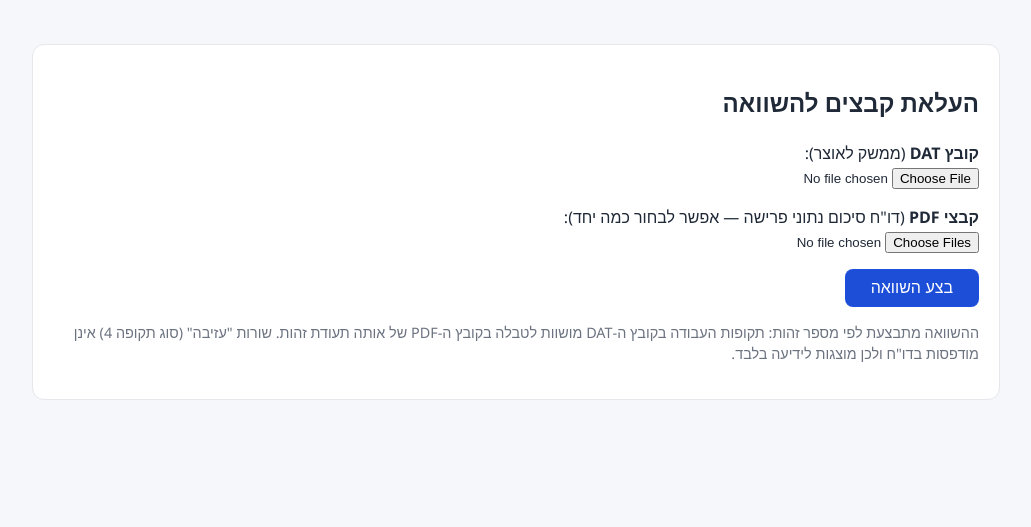
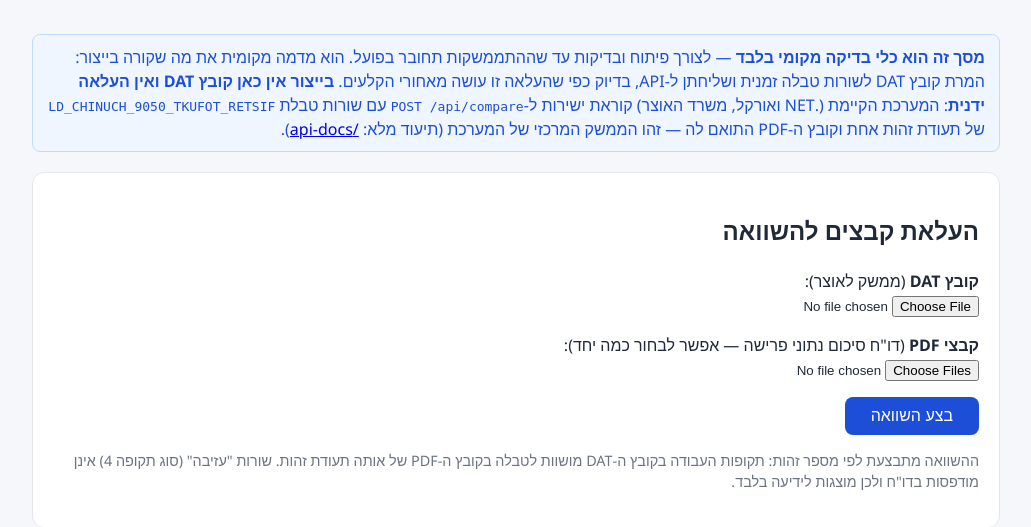
Before and after one commit to meanochi/Data-Comparison-Practicum, a Node server app: page / in a window 1280 px wide. Shown: the part 96-623 px from the top of the page, without its empty margins (124-1155 px from the left). Run offline with Node 20, Linux system fonts and the light colour scheme.

Commit message:
הבהרה: ה-API הוא הממשק המרכזי, מסך העלאת DAT הוא כלי בדיקה מקומי
עברתי על כל הקוד, ההערות וה-README ומצאתי שההפרדה בפועל תקינה: /api/compare
הוא הממשק היחיד שמתועד ב-openapi.json, ומסך ההעלאה (/compare) כבר עובד
כלקוח שלו בלבד (tableSource.js), עם קבצי הרצה/דמו נפרדים ומוחרגים ב-gitignore.

הפער היה שהמשתמש במסך הווב עצמו (בלי לקרוא README/קוד) לא רואה שום סימון
לכך שמדובר בכלי בדיקה ולא בממשק הייצור. הוספתי הודעה בולטת בכותרת המשותפת
לכל הדפים שמבהירה זאת, וחיזקתי את אותה נקודה בפתיח ה-README ובהערת הראש
של server.js.

```diff
--- a/views/partials/top.ejs
+++ b/views/partials/top.ejs
@@ -43,6 +43,7 @@
     .badge.bad { background: var(--bad-bg); color: var(--bad-text); border-color: var(--bad-border); }
     .badge.warn { background: var(--warn-bg); color: var(--warn-text); border-color: var(--warn-border); }
     .badge.info { background: var(--info-bg); color: var(--info-text); border-color: var(--info-border); }
+    .alert.info { background: var(--info-bg); color: var(--info-text); border-color: var(--info-border); }
     .muted { color: var(--muted); font-size: .9rem; }
     details.id-block { margin-top: 12px; border: 1px solid var(--border); border-radius: 10px; background: var(--card); }
     details.id-block > summary {
@@ -69,3 +70,13 @@
     </div>
   </header>
   <div class="container">
+    <div class="alert info">
+      <b>מסך זה הוא כלי בדיקה מקומי בלבד</b> — לצורך פיתוח ובדיקות עד שההתממשקות
+      תחובר בפועל. הוא מדמה מקומית את מה שקורה בייצור: המרת קובץ DAT לשורות
+      טבלה זמנית ושליחתן ל-API, בדיוק כפי שהעלאה זו עושה מאחורי הקלעים.
+      <b>בייצור אין כאן קובץ DAT ואין העלאה ידנית</b>: המערכת הקיימת (.NET
+      ואורקל, משרד האוצר) קוראת ישירות ל-<code>POST /api/compare</code> עם
+      שורות טבלת <code>LD_CHINUCH_9050_TKUFOT_RETSIF</code> של תעודת זהות
+      אחת וקובץ ה-PDF התואם לה — זהו הממשק המרכזי של המערכת (תיעוד מלא:
+      <a href="/api-docs">/api-docs</a>).
+    </div>
```
Also changed, not shown: server.js (+6 -2 lines), README.md.
